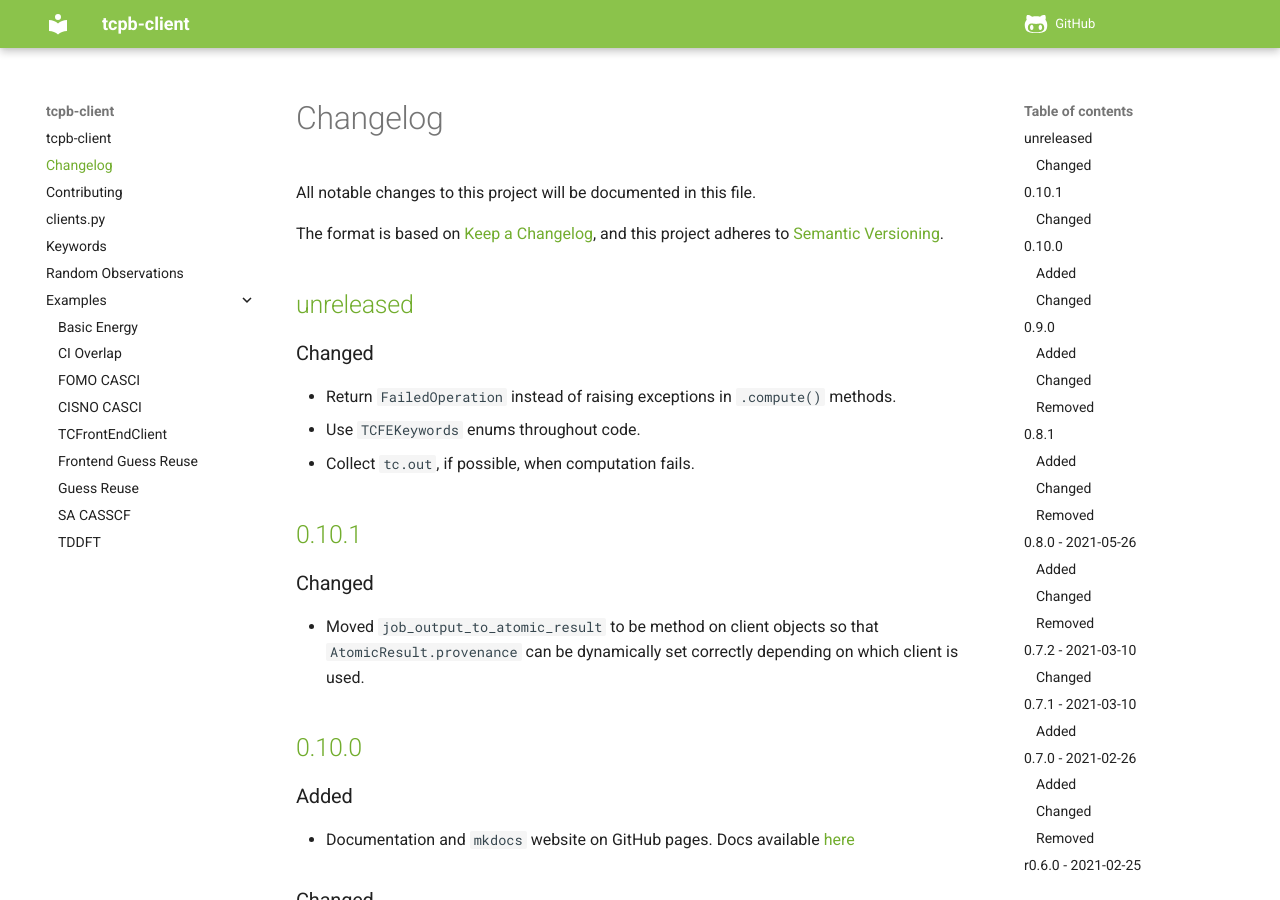
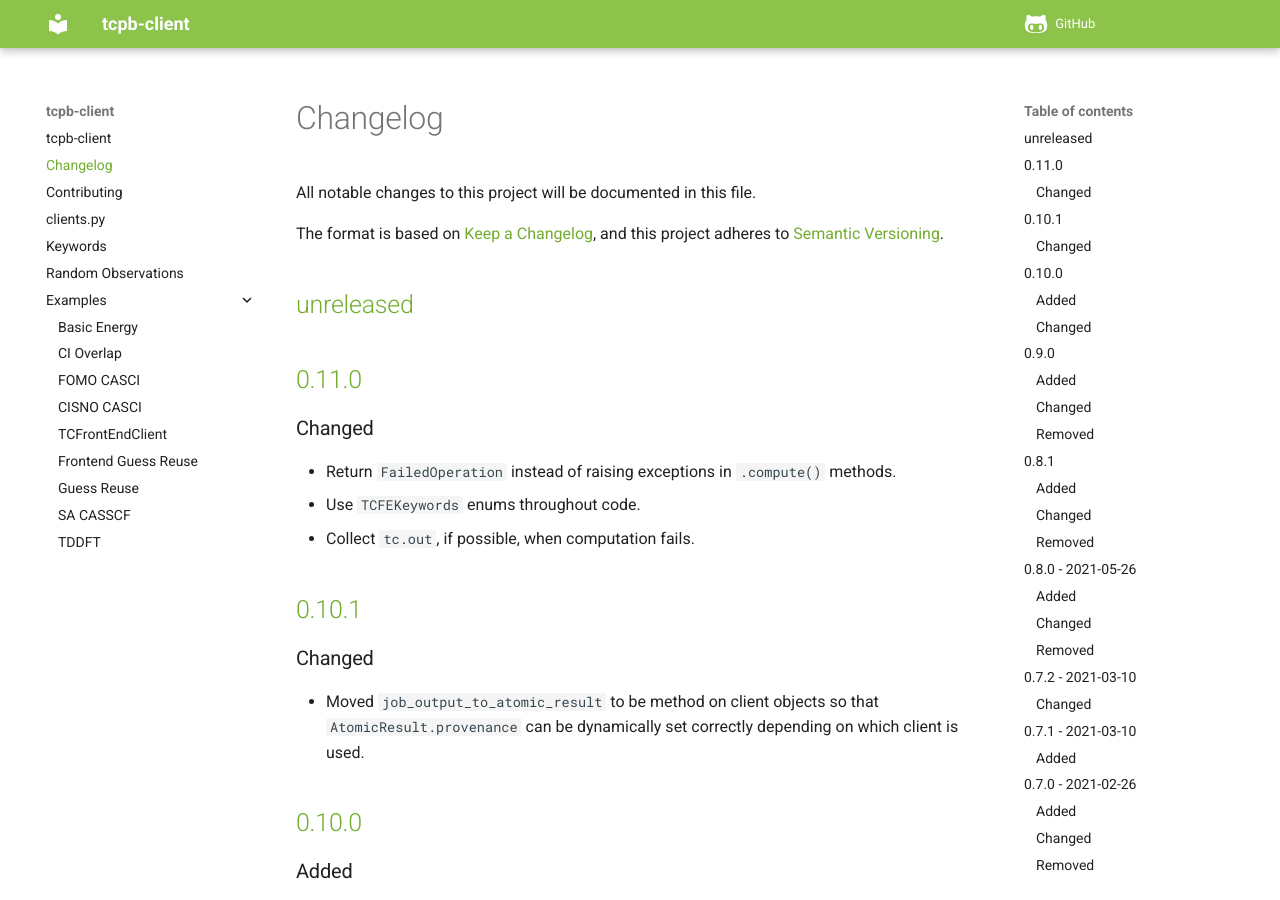
Before and after one commit to mtzgroup/tcpb-client, an MkDocs documentation site: the page built from docs/CHANGELOG.md, in a window 1280 px wide and 900 px high. Built offline with MkDocs 1.6.1 and Material for MkDocs 9.7.7, drawn with Linux system fonts in a browser that asks for light colours; comment, search, counter and statistics services are not loaded.

Commit message:
Bump version. Update changelog

```diff
--- a/docs/CHANGELOG.md
+++ b/docs/CHANGELOG.md
@@ -5,6 +5,8 @@
 The format is based on [Keep a Changelog](https://keepachangelog.com/en/1.0.0/), and this project adheres to [Semantic Versioning](https://semver.org/spec/v2.0.0.html).
 
 ## [unreleased]
+
+## [0.11.0]
 
 ### Changed
 
@@ -128,7 +130,8 @@
 
 - All of Stefan's original code.
 
-[unreleased]: https://github.com/mtzgroup/tcpb-client/compare/0.10.1...HEAD
+[unreleased]: https://github.com/mtzgroup/tcpb-client/compare/0.11.0...HEAD
+[0.11.0]: https://github.com/mtzgroup/tcpb-client/releases/tag/0.11.0
 [0.10.1]: https://github.com/mtzgroup/tcpb-client/releases/tag/0.10.1
 [0.10.0]: https://github.com/mtzgroup/tcpb-client/releases/tag/0.10.0
 [0.9.0]: https://github.com/mtzgroup/tcpb-client/releases/tag/0.9.0
--- a/tcpb/__init__.py
+++ b/tcpb/__init__.py
@@ -2,4 +2,4 @@
 
 from .clients import TCFrontEndClient, TCProtobufClient  # noqa
 
-__version__ = "0.10.1"
+__version__ = "0.11.0"
```
